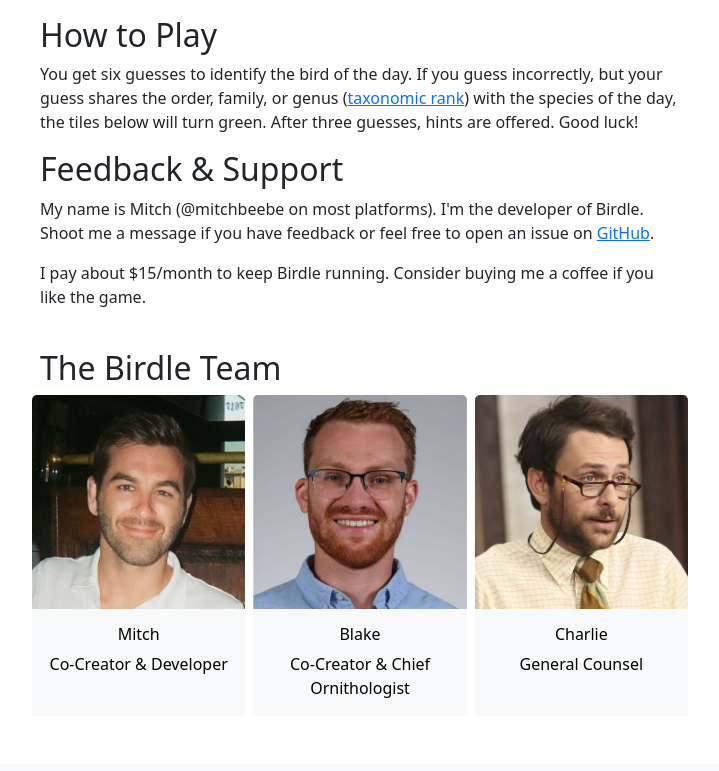
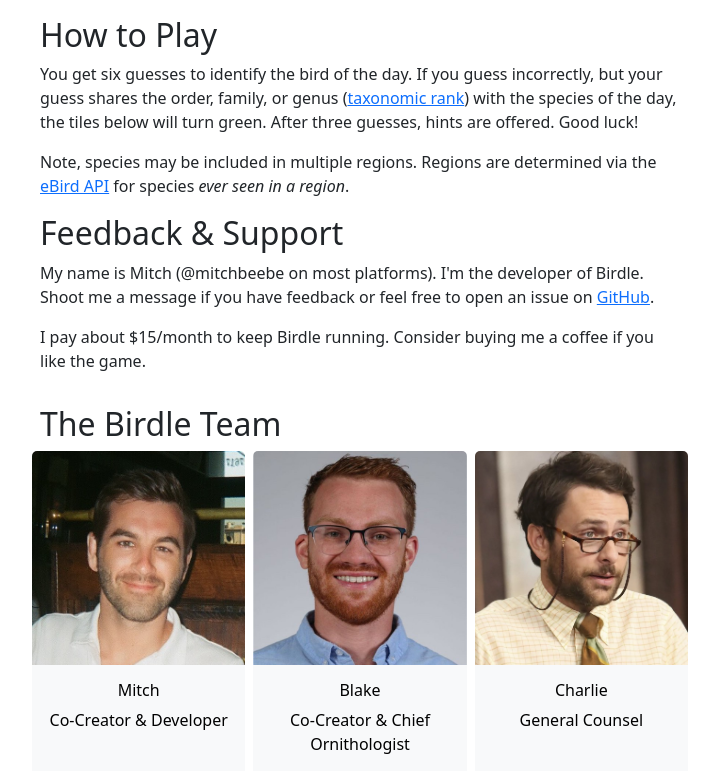
Before and after one commit to mitchbeebe/new-birdle, a Django app: page /info/ in a window 1280 px wide. Shown: the part 56-827 px from the top of the page, without its empty margins (280-999 px from the left). Before the commit the page ends 754 px from the top, so only its background shows below. Run offline with Django 3.2, Linux system fonts and the light colour scheme; some libraries are stand-ins or nearby versions.

Commit message:
Added US region and region note on info page

```diff
--- a/birdle/templates/birdle/base.html
+++ b/birdle/templates/birdle/base.html
@@ -6,6 +6,7 @@
     <head>
         <meta charset="UTF-8">
         <meta name="viewport" content="initial-scale=1">
+        <meta name="description" content="A bird version of the NY Times' Wordle. Six guesses to identify the bird of the day.">
         <title>Birdle</title>
 
         <!-- Include Bootstrap -->
--- a/birdle/templates/birdle/info.html
+++ b/birdle/templates/birdle/info.html
@@ -4,14 +4,18 @@
 {% load static %}
 
 {% block content %}
-<div class="col-10 col-lg-6 mx-auto pt-3">
-    <h2>How to Play</h2>
+<div class="col-10 col-lg-6 mx-auto">
+    <h2 class="pt-3">How to Play</h2>
     <p>
-        You get six guesses to identify the bird of the day.
-        If you guess incorrectly, but your guess shares the order, family, or genus
+        You get six guesses to identify the bird of the day. If you guess incorrectly,
+        but your guess shares the order, family, or genus
         (<a href='https://en.wikipedia.org/wiki/Taxonomic_rank' target=_blank>taxonomic rank</a>)
         with the species of the day, the tiles below will turn green. After three guesses, hints
         are offered. Good luck!
+    </p>
+    <p>Note, species may be included in multiple regions. Regions are determined via the
+        <a href="https://documenter.getpostman.com/view/664302/S1ENwy59#55bd1b26-6951-4a88-943a-d3a8aa1157dd" target=_blank>eBird API</a>
+        for species <em>ever seen in a region</em>.
     </p>
     <h2>Feedback & Support</h2>
     <p>
@@ -23,8 +27,7 @@
     <div class="d-flex justify-content-center">
         <script type="text/javascript" src="https://cdnjs.buymeacoffee.com/1.0.0/button.prod.min.js" data-name="bmc-button" data-slug="mitchbeebe" data-color="#FFDD00" data-emoji="☕"  data-font="Cookie" data-text="Buy me a coffee" data-outline-color="#000000" data-font-color="#000000" data-coffee-color="#ffffff" ></script>
     </div>
-    <br>
-    <h2>The Birdle Team</h2>
+    <h2 class="pt-3">The Birdle Team</h2>
     <div class="row row-gap-0 justify-content-center text-center">
         <div class="card col border-0 px-1">
             <img src="{% static 'birdle/mitch.jpg' %}" class="card-img-top" alt="mitch">
@@ -50,5 +53,4 @@
     </div>
 </div>
 <br>
-<br>
 {% endblock %}
--- a/birdle/views.py
+++ b/birdle/views.py
@@ -289,6 +289,7 @@
 def get_regions():
     region_dict = {
         "world": "World",
+        "lower48": "USA Lower 48",
         "na": "North America",
         "ca": "Central America",
         "sa": "South America",
```
